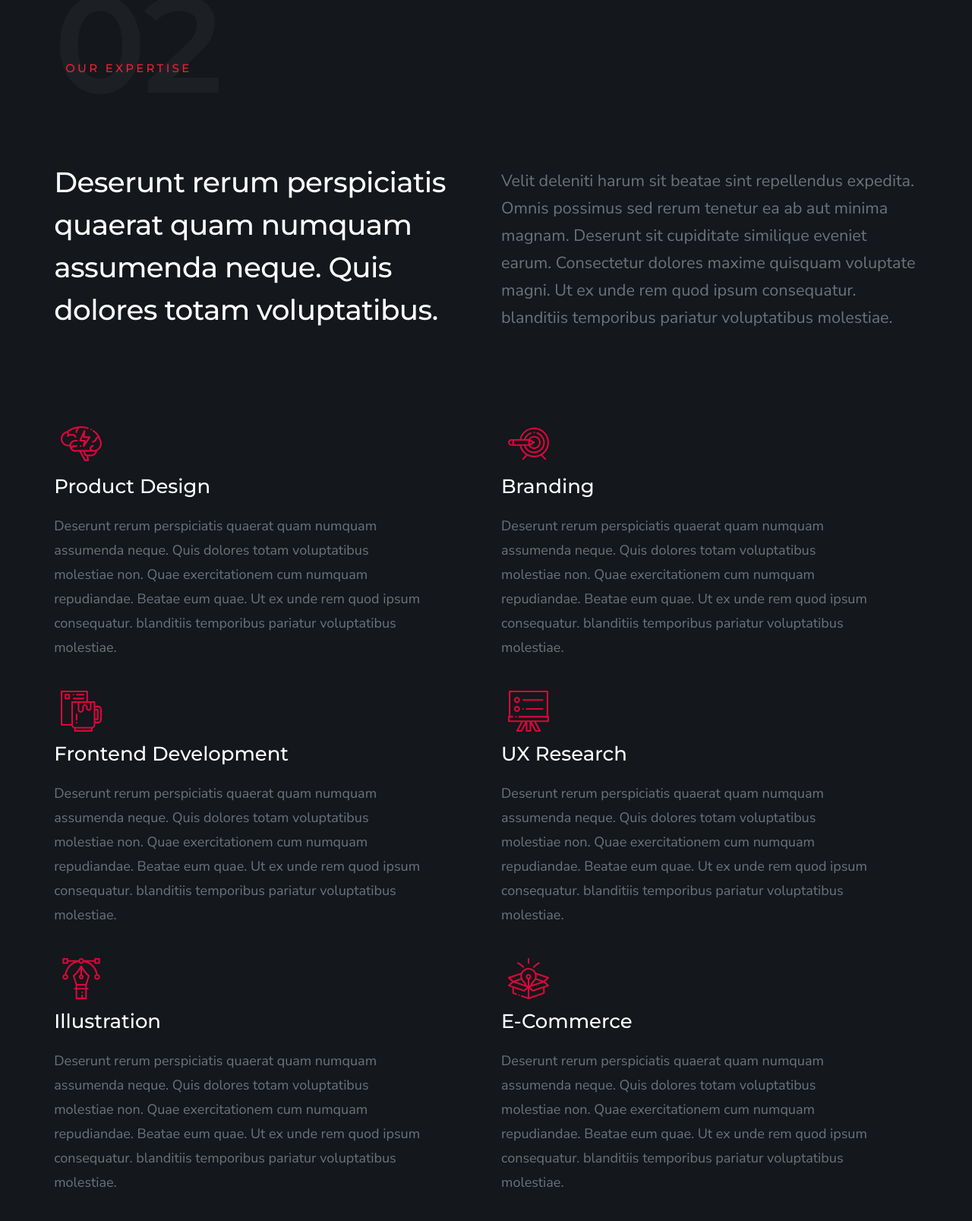
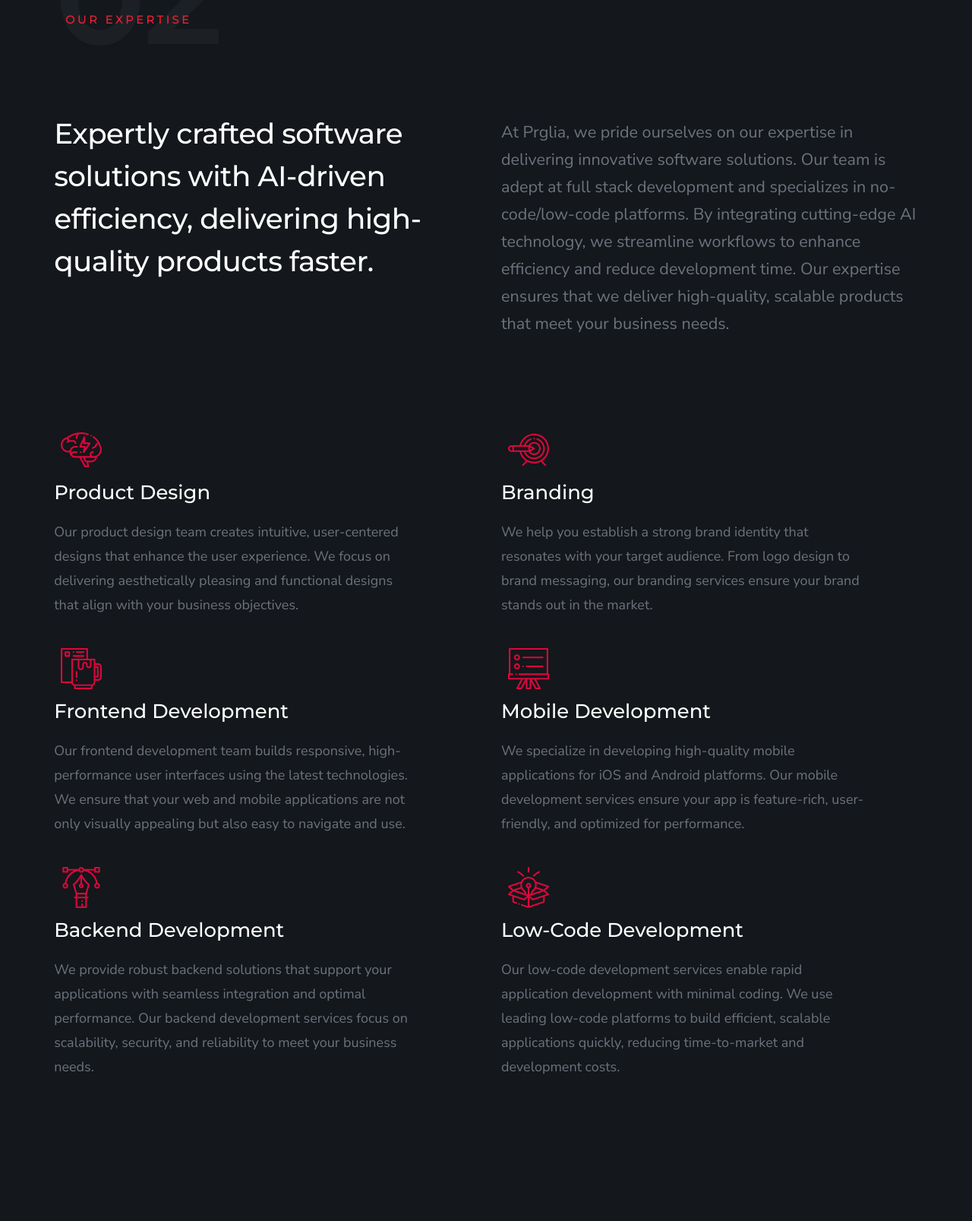
Before and after one commit to Proglia/proglia.github.io, a plain HTML site: page index.html in a window 1280 px wide. Shown: the part 2492-4099 px from the top of the page at 76% size. Drawn offline with Linux system fonts and the light colour scheme.

Commit message:
update headings and text

```diff
--- a/index.html
+++ b/index.html
@@ -173,37 +173,27 @@
             <div class="column item item-process" data-aos="fade-up">
                 <h3 class="item-title">Define</h3>
                 <p>
-                    Deserunt rerum perspiciatis quaerat quam numquam assumenda neque.
-                    Quis dolores totam voluptatibus molestiae non. Quae exercitationem
-                    cum numquam repudiandae. Beatae eum quae. Ut ex unde rem quod
-                    ipsum consequatur. blanditiis temporibus pariatur voluptatibus molestiae.
+                    Our process begins with a thorough understanding of your requirements and goals. We engage in detailed consultations to grasp your vision and project needs, ensuring we are aligned with your expectations from the very start.
+
+
                 </p>
             </div>
             <div class="column item item-process" data-aos="fade-up">
                 <h3 class="item-title">Design</h3>
                 <p>
-                    Deserunt rerum perspiciatis quaerat quam numquam assumenda neque.
-                    Quis dolores totam voluptatibus molestiae non. Quae exercitationem
-                    cum numquam repudiandae. Beatae eum quae. Ut ex unde rem quod
-                    ipsum consequatur. blanditiis temporibus pariatur voluptatibus molestiae.
+                    Next, we translate your requirements into a strategic plan and design blueprint. Our design phase focuses on creating intuitive, user-friendly interfaces and robust architectures that serve as the foundation for development.
                 </p>
             </div>
             <div class="column item item-process" data-aos="fade-up">
                 <h3 class="item-title">Build</h3>
                 <p>
-                    Deserunt rerum perspiciatis quaerat quam numquam assumenda neque.
-                    Quis dolores totam voluptatibus molestiae non. Quae exercitationem
-                    cum numquam repudiandae. Beatae eum quae. Ut ex unde rem quod
-                    ipsum consequatur. blanditiis temporibus pariatur voluptatibus molestiae.
+                    With a solid design in place, we move on to the development phase. Utilizing full stack development and no-code/low-code platforms, we build high-quality, scalable applications efficiently. Our AI-driven approach ensures that the development process is swift and accurate.
                 </p>
             </div>
             <div class="column item item-process" data-aos="fade-up">
                 <h3 class="item-title">Launch</h3>
                 <p>
-                    Deserunt rerum perspiciatis quaerat quam numquam assumenda neque.
-                    Quis dolores totam voluptatibus molestiae non. Quae exercitationem
-                    cum numquam repudiandae. Beatae eum quae. Ut ex unde rem quod
-                    ipsum consequatur. blanditiis temporibus pariatur voluptatibus molestiae.
+                    Finally, we deploy your product with precision and care. Our launch phase includes rigorous testing and quality assurance to guarantee a smooth rollout. We ensure your application is ready to deliver the best user experience from day one.
                 </p>
             </div>
         </div>
@@ -223,16 +213,14 @@
             </div>
             <div class="column large-6 w-900-stack">
                 <h1 class="display-1" data-aos="fade-up">
-                    Deserunt rerum perspiciatis quaerat quam numquam assumenda neque.
-                    Quis dolores totam voluptatibus.
+                    Expertly crafted software solutions with AI-driven efficiency, delivering high-quality products faster.
                 </h1>
             </div>
             <div class="column large-6 w-900-stack">
                 <p class="lead" data-aos="fade-up">
-                    Velit deleniti harum sit beatae sint repellendus expedita. Omnis possimus
-                    sed rerum tenetur ea ab aut minima magnam. Deserunt sit cupiditate
-                    similique eveniet earum. Consectetur dolores maxime quisquam voluptate magni.
-                    Ut ex unde rem quod ipsum consequatur. blanditiis temporibus pariatur voluptatibus molestiae.
+                    At Prglia, we pride ourselves on our expertise in delivering innovative software solutions. Our team is adept at full stack development and specializes in no-code/low-code platforms. By integrating cutting-edge AI technology, we streamline workflows to enhance efficiency and reduce development time. Our expertise ensures that we deliver high-quality, scalable products that meet your business needs.
+
+
                 </p>
             </div>
         </div>
@@ -242,60 +230,44 @@
                 <span class="service-icon service-icon--product-design"></span>
                 <h3 class="item-title">Product Design</h3>
                 <p>
-                    Deserunt rerum perspiciatis quaerat quam numquam assumenda neque.
-                    Quis dolores totam voluptatibus molestiae non. Quae exercitationem
-                    cum numquam repudiandae. Beatae eum quae. Ut ex unde rem quod
-                    ipsum consequatur. blanditiis temporibus pariatur voluptatibus molestiae.
+                    Our product design team creates intuitive, user-centered designs that enhance the user experience. We focus on delivering aesthetically pleasing and functional designs that align with your business objectives.
+
+
                 </p>
             </div>
             <div class="column item item-service" data-aos="fade-up">
                 <span class="service-icon service-icon--branding"></span>
                 <h3 class="item-title">Branding</h3>
                 <p>
-                    Deserunt rerum perspiciatis quaerat quam numquam assumenda neque.
-                    Quis dolores totam voluptatibus molestiae non. Quae exercitationem
-                    cum numquam repudiandae. Beatae eum quae. Ut ex unde rem quod
-                    ipsum consequatur. blanditiis temporibus pariatur voluptatibus molestiae.
+                    We help you establish a strong brand identity that resonates with your target audience. From logo design to brand messaging, our branding services ensure your brand stands out in the market.
                 </p>
             </div>
             <div class="column item item-service" data-aos="fade-up">
                 <span class="service-icon service-icon--frontend"></span>
                 <h3 class="item-title">Frontend Development</h3>
                 <p>
-                    Deserunt rerum perspiciatis quaerat quam numquam assumenda neque.
-                    Quis dolores totam voluptatibus molestiae non. Quae exercitationem
-                    cum numquam repudiandae. Beatae eum quae. Ut ex unde rem quod
-                    ipsum consequatur. blanditiis temporibus pariatur voluptatibus molestiae.
+                    Our frontend development team builds responsive, high-performance user interfaces using the latest technologies. We ensure that your web and mobile applications are not only visually appealing but also easy to navigate and use.
                 </p>
             </div>
             <div class="column item item-service" data-aos="fade-up">
                 <span class="service-icon service-icon--research"></span>
-                <h3 class="item-title">UX Research</h3>
+                <h3 class="item-title">Mobile Development                </h3>
                 <p>
-                    Deserunt rerum perspiciatis quaerat quam numquam assumenda neque.
-                    Quis dolores totam voluptatibus molestiae non. Quae exercitationem
-                    cum numquam repudiandae. Beatae eum quae. Ut ex unde rem quod
-                    ipsum consequatur. blanditiis temporibus pariatur voluptatibus molestiae.
+                    We specialize in developing high-quality mobile applications for iOS and Android platforms. Our mobile development services ensure your app is feature-rich, user-friendly, and optimized for performance.
                 </p>
             </div>
             <div class="column item item-service" data-aos="fade-up">
                 <span class="service-icon service-icon--illustration"></span>
-                <h3 class="item-title">Illustration</h3>
+                <h3 class="item-title">Backend Development                </h3>
                 <p>
-                    Deserunt rerum perspiciatis quaerat quam numquam assumenda neque.
-                    Quis dolores totam voluptatibus molestiae non. Quae exercitationem
-                    cum numquam repudiandae. Beatae eum quae. Ut ex unde rem quod
-                    ipsum consequatur. blanditiis temporibus pariatur voluptatibus molestiae.
+                    We provide robust backend solutions that support your applications with seamless integration and optimal performance. Our backend development services focus on scalability, security, and reliability to meet your business needs.
                 </p>
             </div>
             <div class="column item item-service" data-aos="fade-up">
                 <span class="service-icon service-icon--ecommerce"></span>
-                <h3 class="item-title">E-Commerce</h3>
+                <h3 class="item-title">Low-Code Development                </h3>
                 <p>
-                    Deserunt rerum perspiciatis quaerat quam numquam assumenda neque.
-                    Quis dolores totam voluptatibus molestiae non. Quae exercitationem
-                    cum numquam repudiandae. Beatae eum quae. Ut ex unde rem quod
-                    ipsum consequatur. blanditiis temporibus pariatur voluptatibus molestiae.
+                    Our low-code development services enable rapid application development with minimal coding. We use leading low-code platforms to build efficient, scalable applications quickly, reducing time-to-market and development costs.
                 </p>
             </div>
         </div>
```
